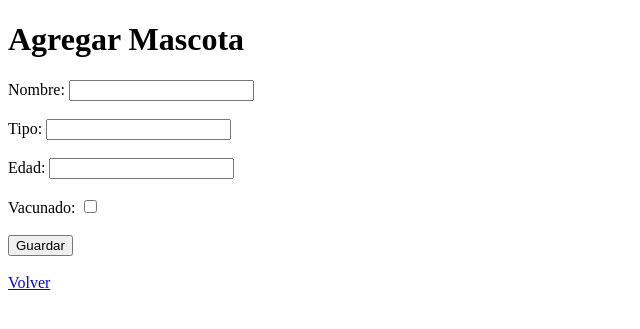
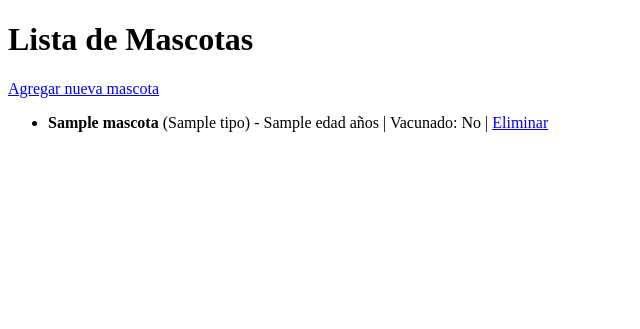
Before and after one commit to luisAngelDev/flask-crud, a Python web app: template templates/index.html in a window 1280 px wide. Shown: the top 329 px of the page, without its empty margins (0-640 px from the left). Run offline with Jinja, Linux system fonts and the light colour scheme; the template is opened without the code that fills it: most values are stand-ins (such as "Sample title", 1, 10 or a date in 2020).

Commit message:
index y add pet

```diff
--- a/templates/index.html
+++ b/templates/index.html
@@ -2,28 +2,21 @@
 <html lang="es">
 <head>
     <meta charset="UTF-8">
-    <title>Agregar Mascota</title>
+    <title>Mascotas</title>
 </head>
 <body>
-    <h1>Agregar Mascota</h1>
+    <h1>Lista de Mascotas</h1>
 
-    <form method="POST">
-        <label>Nombre:</label>
-        <input type="text" name="nombre" required><br><br>
+    <a href="{{ url_for('agregar') }}">Agregar nueva mascota</a>
 
-        <label>Tipo:</label>
-        <input type="text" name="tipo" required><br><br>
-
-        <label>Edad:</label>
-        <input type="number" name="edad" required><br><br>
-
-        <label>Vacunado:</label>
-        <input type="checkbox" name="vacunado"><br><br>
-
-        <button type="submit">Guardar</button>
-    </form>
-
-    <br>
-    <a href="{{ url_for('index') }}">Volver</a>
+    <ul>
+        {% for m in mascotas %}
+            <li>
+                <strong>{{ m.nombre }}</strong> ({{ m.tipo }}) - {{ m.edad }} años
+                | Vacunado: {{ "Sí" if m.vacunado else "No" }}
+                | <a href="{{ url_for('eliminar', pet_id=m.id) }}">Eliminar</a>
+            </li>
+        {% endfor %}
+    </ul>
 </body>
 </html>
```
Also changed, not shown: templates/add_pet.html (added, +29 -0 lines).
